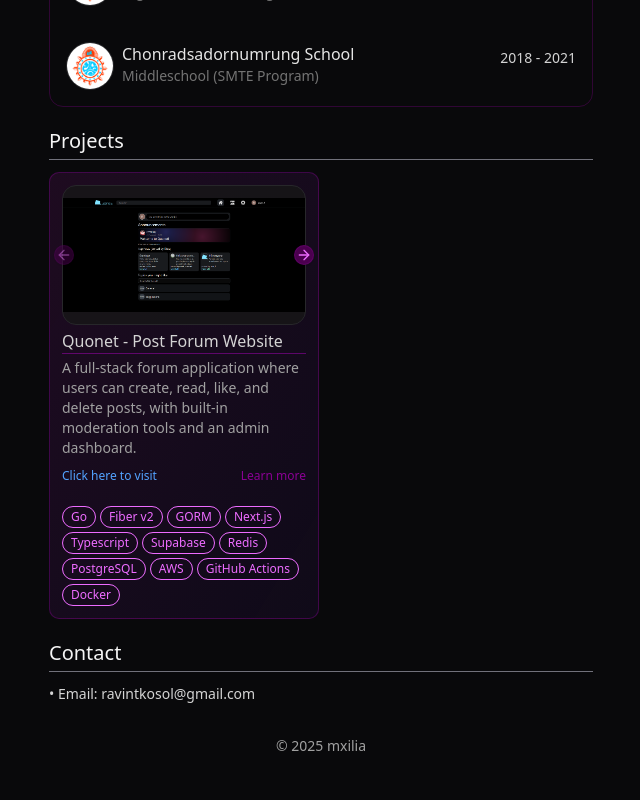
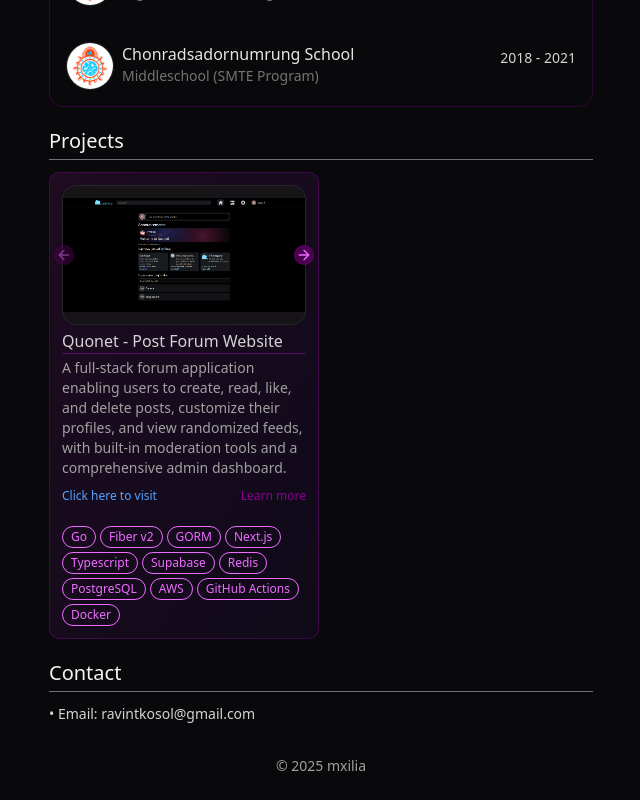
Before and after one commit to mxilia/Portfolio-v2, a Next.js app: page / in a window 1280 px wide. Shown: the part 586-1386 px from the top of the page, without its empty margins (319-959 px from the left). Built offline with nearby package versions, Linux system fonts and the light colour scheme.

Commit message:
Modified project.

```diff
--- a/src/app/_components/sections/projects-section.tsx
+++ b/src/app/_components/sections/projects-section.tsx
@@ -126,8 +126,9 @@ export const ProjectsSection = ({ className }: ProjectsSectionProps) => {
           ]}
         >
           <p className="whitespace-pre-line text-sm text-neutral-400 mb-1">
-            A full-stack forum application where users can create, read, like,
-            and delete posts, with built-in moderation tools and an admin
+            A full-stack forum application enabling users to create, read, like,
+            and delete posts, customize their profiles, and view randomized
+            feeds, with built-in moderation tools and a comprehensive admin
             dashboard.
           </p>
           <div className="inline-flex w-full justify-between">
```
